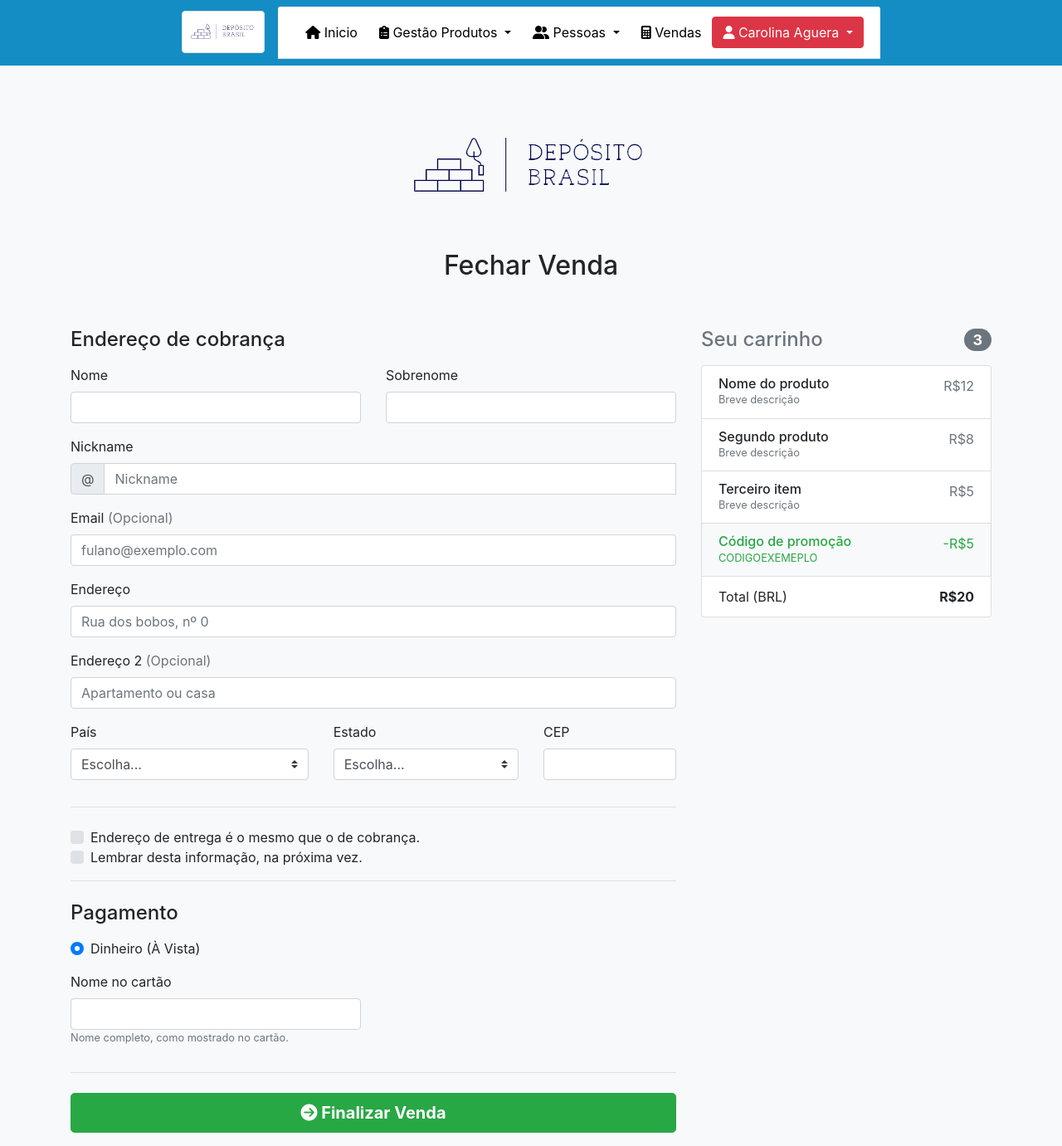
After one commit to CarolAguera/projeto-concluso-de-curso-IFPr, a PHP site: page /Admin/finalizarVenda.php in a window 1280 px wide. The commit adds this page. Shown: the whole page at 83% size. Run offline with PHP 8.4, Linux system fonts and the light colour scheme; a user stored in the database is signed in; some libraries are stand-ins or nearby versions.

Commit message:
Começando Tela Finalizar Venda

```diff
--- a/Admin/Marca.php
+++ b/Admin/Marca.php
@@ -115,7 +115,7 @@ if (isset($_POST['atualizar'])) {
 
                             <form action="Marca.php" name="form" method="post" class="needs-validation" novalidate>
 
-                                <button class="btn btn-warning btn-xs" type="button" style="margin-right: 4px; " data-toggle="modal" data-target="#modalExemplo<?= $data['id'] ?>"><img src="../img/editar.png" alt="" srcset="" width="27px" height="27px"></button>
+                            <button class="btn btn-warning btn-xs"  type="button" style="margin-right: 4px; height: 46px; width: auto; " data-toggle="modal" data-target="#modalExemplo<?= $data['id'] ?>"><i class="far fa-edit"></i></button>
 
 
                                 <center>
--- /dev/null
+++ b/Admin/finalizarVenda.php
@@ -0,0 +1,208 @@
+<?php
+require_once("../dependencias.php");
+require_once("../verificaSessao.php");
+require_once("../menu.php");
+?>
+
+<!doctype html>
+<html lang="pt-br">
+
+<head>
+
+</head>
+
+<body class="bg-light">
+
+    <div class="container">
+        <div class="py-5 text-center">
+            <img class="d-block mx-auto mb-4" src="../img/dpbrasillogo.png" alt="" width="auto" height="auto">
+            <h2>Fechar Venda</h2>
+        </div>
+
+        <div class="row">
+            <div class="col-md-4 order-md-2 mb-4">
+                <h4 class="d-flex justify-content-between align-items-center mb-3">
+                    <span class="text-muted">Seu carrinho</span>
+                    <span class="badge badge-secondary badge-pill">3</span>
+                </h4>
+                <ul class="list-group mb-3">
+                    <li class="list-group-item d-flex justify-content-between lh-condensed">
+                        <div>
+                            <h6 class="my-0">Nome do produto</h6>
+                            <small class="text-muted">Breve descrição</small>
+                        </div>
+                        <span class="text-muted">R$12</span>
+                    </li>
+                    <li class="list-group-item d-flex justify-content-between lh-condensed">
+                        <div>
+                            <h6 class="my-0">Segundo produto</h6>
+                            <small class="text-muted">Breve descrição</small>
+                        </div>
+                        <span class="text-muted">R$8</span>
+                    </li>
+                    <li class="list-group-item d-flex justify-content-between lh-condensed">
+                        <div>
+                            <h6 class="my-0">Terceiro item</h6>
+                            <small class="text-muted">Breve descrição</small>
+                        </div>
+                        <span class="text-muted">R$5</span>
+                    </li>
+                    <li class="list-group-item d-flex justify-content-between bg-light">
+                        <div class="text-success">
+                            <h6 class="my-0">Código de promoção</h6>
+                            <small>CODIGOEXEMEPLO</small>
+                        </div>
+                        <span class="text-success">-R$5</span>
+                    </li>
+                    <li class="list-group-item d-flex justify-content-between">
+                        <span>Total (BRL)</span>
+                        <strong>R$20</strong>
+                    </li>
+                </ul>
+            </div>
+            <div class="col-md-8 order-md-1">
+                <h4 class="mb-3">Endereço de cobrança</h4>
+                <form class="needs-validation" novalidate>
+                    <div class="row">
+                        <div class="col-md-6 mb-3">
+                            <label for="primeiroNome">Nome</label>
+                            <input type="text" class="form-control" id="primeiroNome" placeholder="" value="" required>
+                            <div class="invalid-feedback">
+                                É obrigatório inserir um nome válido.
+                            </div>
+                        </div>
+                        <div class="col-md-6 mb-3">
+                            <label for="sobrenome">Sobrenome</label>
+                            <input type="text" class="form-control" id="sobrenome" placeholder="" value="" required>
+                            <div class="invalid-feedback">
+                                É obrigatório inserir um sobre nome válido.
+                            </div>
+                        </div>
+                    </div>
+
+                    <div class="mb-3">
+                        <label for="nickname">Nickname</label>
+                        <div class="input-group">
+                            <div class="input-group-prepend">
+                                <span class="input-group-text">@</span>
+                            </div>
+                            <input type="text" class="form-control" id="nickname" placeholder="Nickname" required>
+                            <div class="invalid-feedback" style="width: 100%;">
+                                Seu nickname é obrigatório.
+                            </div>
+                        </div>
+                    </div>
+
+                    <div class="mb-3">
+                        <label for="email">Email <span class="text-muted">(Opcional)</span></label>
+                        <input type="email" class="form-control" id="email" placeholder="fulano@exemplo.com">
+                        <div class="invalid-feedback">
+                            Por favor, insira um endereço de e-mail válido, para atualizações de entrega.
+                        </div>
+                    </div>
+
+                    <div class="mb-3">
+                        <label for="endereco">Endereço</label>
+                        <input type="text" class="form-control" id="endereco" placeholder="Rua dos bobos, nº 0" required>
+                        <div class="invalid-feedback">
+                            Por favor, insira seu endereço de entrega.
+                        </div>
+                    </div>
+
+                    <div class="mb-3">
+                        <label for="endereco2">Endereço 2 <span class="text-muted">(Opcional)</span></label>
+                        <input type="text" class="form-control" id="endereco2" placeholder="Apartamento ou casa">
+                    </div>
+
+                    <div class="row">
+                        <div class="col-md-5 mb-3">
+                            <label for="pais">País</label>
+                            <select class="custom-select d-block w-100" id="pais" required>
+                                <option value="">Escolha...</option>
+                                <option>Brasil</option>
+                            </select>
+                            <div class="invalid-feedback">
+                                Por favor, escolha um país válido.
+                            </div>
+                        </div>
+                        <div class="col-md-4 mb-3">
+                            <label for="estado">Estado</label>
+                            <select class="custom-select d-block w-100" id="estado" required>
+                                <option value="">Escolha...</option>
+                                <option>Acre</option>
+                            </select>
+                            <div class="invalid-feedback">
+                                Por favor, insira um estado válido.
+                            </div>
+                        </div>
+                        <div class="col-md-3 mb-3">
+                            <label for="cep">CEP</label>
+                            <input type="text" class="form-control" id="cep" placeholder="" required>
+                            <div class="invalid-feedback">
+                                É obrigatório inserir um CEP.
+                            </div>
+                        </div>
+                    </div>
+                    <hr class="mb-4">
+                    <div class="custom-control custom-checkbox">
+                        <input type="checkbox" class="custom-control-input" id="mesmo-endereco">
+                        <label class="custom-control-label" for="mesmo-endereco">Endereço de entrega é o mesmo que o de cobrança.</label>
+                    </div>
+                    <div class="custom-control custom-checkbox">
+                        <input type="checkbox" class="custom-control-input" id="salvar-info">
+                        <label class="custom-control-label" for="salvar-info">Lembrar desta informação, na próxima vez.</label>
+                    </div>
+                    <hr class="mb-4">
+
+                    <h4 class="mb-3">Pagamento</h4>
+
+                    <div class="d-block my-3">
+                        <div class="custom-control custom-radio">
+                            <input id="avista" name="dinheiro" type="radio" class="custom-control-input" checked required>
+                            <label class="custom-control-label" for="avista">Dinheiro (À Vista)</label>
+                        </div>
+                    </div>
+                    <div class="row">
+                        <div class="col-md-6 mb-3">
+                            <label for="cc-nome">Nome no cartão</label>
+                            <input type="text" class="form-control" id="cc-nome" placeholder="" required>
+                            <small class="text-muted">Nome completo, como mostrado no cartão.</small>
+                            <div class="invalid-feedback">
+                                O nome que está no cartão é obrigatório.
+                            </div>
+                        </div>
+
+                    </div>
+                    <hr class="mb-4">
+                    <button class="btn btn-success btn-lg btn-block" type="submit"><i class="fas fa-arrow-circle-right"></i><b>  Finalizar Venda</b></button>
+                </form>
+            </div>
+        </div>
+    </div>
+
+
+    <script>
+        // Exemplo de JavaScript para desativar o envio do formulário, se tiver algum campo inválido.
+        (function() {
+            'use strict';
+
+            window.addEventListener('load', function() {
+                // Selecione todos os campos que nós queremos aplicar estilos Bootstrap de validação customizados.
+                var forms = document.getElementsByClassName('needs-validation');
+
+                // Faz um loop neles e previne envio
+                var validation = Array.prototype.filter.call(forms, function(form) {
+                    form.addEventListener('submit', function(event) {
+                        if (form.checkValidity() === false) {
+                            event.preventDefault();
+                            event.stopPropagation();
+                        }
+                        form.classList.add('was-validated');
+                    }, false);
+                });
+            }, false);
+        })();
+    </script>
+</body>
+
+</html>
--- a/sql/tcc completo.sql
+++ b/sql/tcc completo.sql
@@ -111,7 +111,7 @@ CREATE TABLE `produto` (
   `quantidade` int(11) NOT NULL,
   `Categoria_id` int(11) NOT NULL,
   `Marca_id` int(11) NOT NULL,
-  `medida_id` int(11) NOT NULL
+  `Medida_id` int(11) NOT NULL
 ) ENGINE=InnoDB DEFAULT CHARSET=utf8mb4;
 
 -- --------------------------------------------------------
@@ -200,7 +200,7 @@ ALTER TABLE `produto`
   ADD PRIMARY KEY (`id`),
   ADD KEY `fk_Produto_Categoria1_idx` (`Categoria_id`),
   ADD KEY `fk_Produto_Marca1_idx` (`Marca_id`),
-  ADD KEY `fk_Produto_medida1_idx` (`medida_id`);
+  ADD KEY `fk_Produto_Medida1_idx` (`medida_id`);
 
 --
 -- Índices de tabela `usuario`
```
Also changed, not shown: Admin/NovoCliente.php (+36 -22 lines), Admin/NovoUsuario.php (+30 -16 lines), Admin/clientes.php (+19 -7 lines), Admin/usuarios.php (+18 -5 lines).
